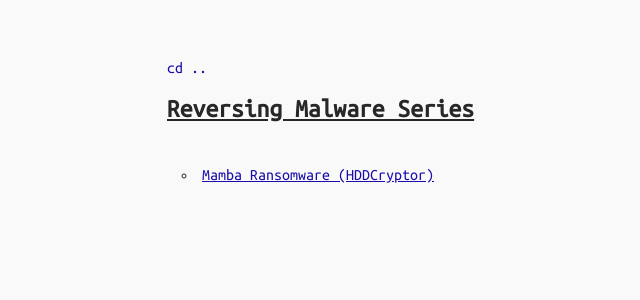
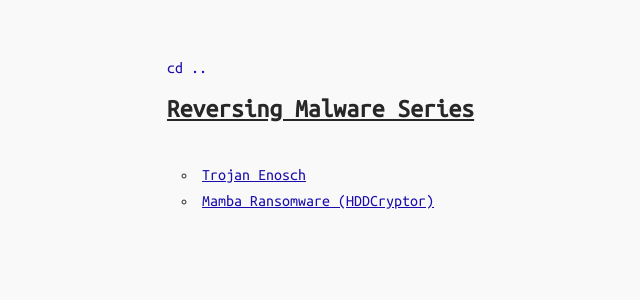
Before and after one commit to programdeveloper/secrary.github.io, a Jekyll site: the page built from _posts/2017-06-14-ReversingMalware.md, in a window 1280 px wide. Shown: the top 300 px of the page, without its empty margins (153-793 px from the left). Built offline with Jekyll 4.4.1, drawn with Linux system fonts in a browser that asks for light colours.

Commit message:
Trojan Enosch

```diff
--- a/_posts/2017-06-14-ReversingMalware.md
+++ b/_posts/2017-06-14-ReversingMalware.md
@@ -2,5 +2,5 @@
 layout: post
 title: "Reversing Malware Series"
 ---
-
+* [Trojan Enosch](/ReversingMalware/Enosch)
 * [Mamba Ransomware (HDDCryptor)](/ReversingMalware/Mamba)
```
